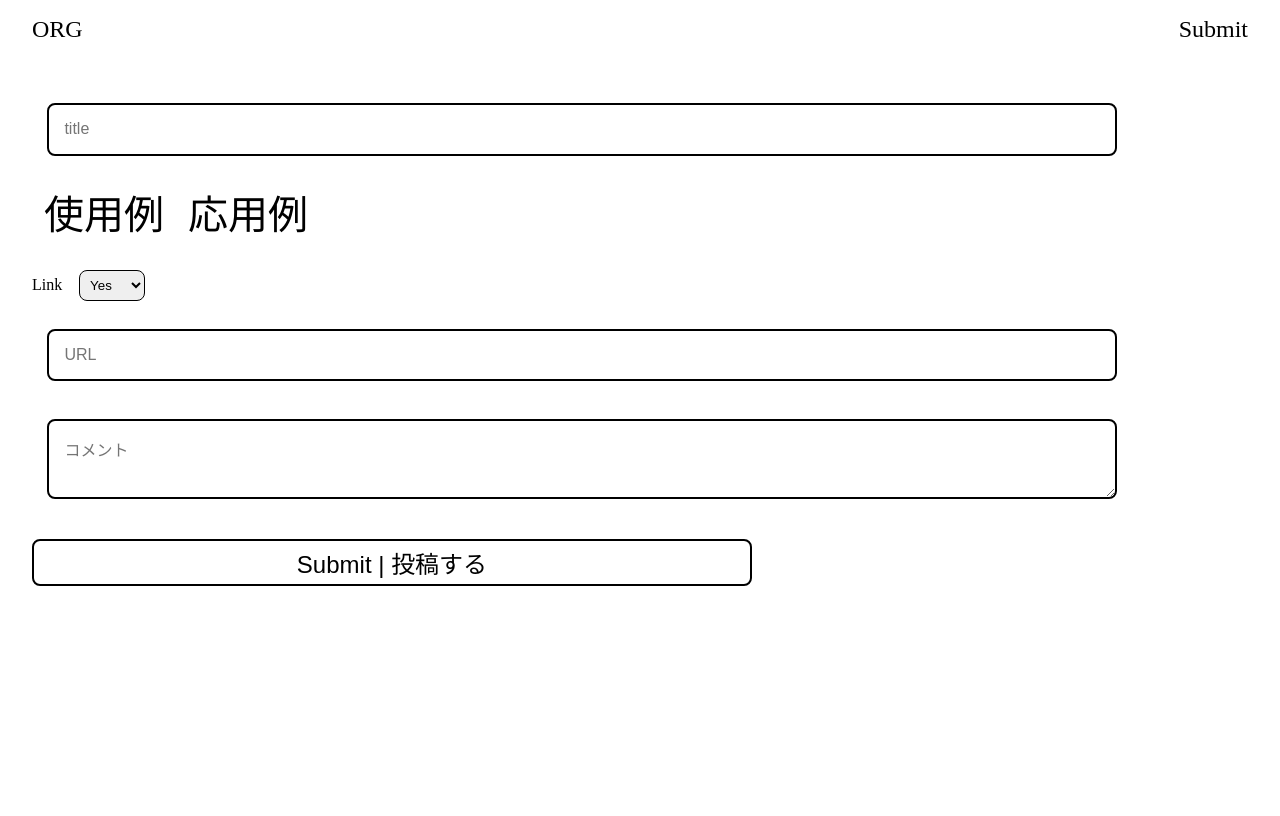
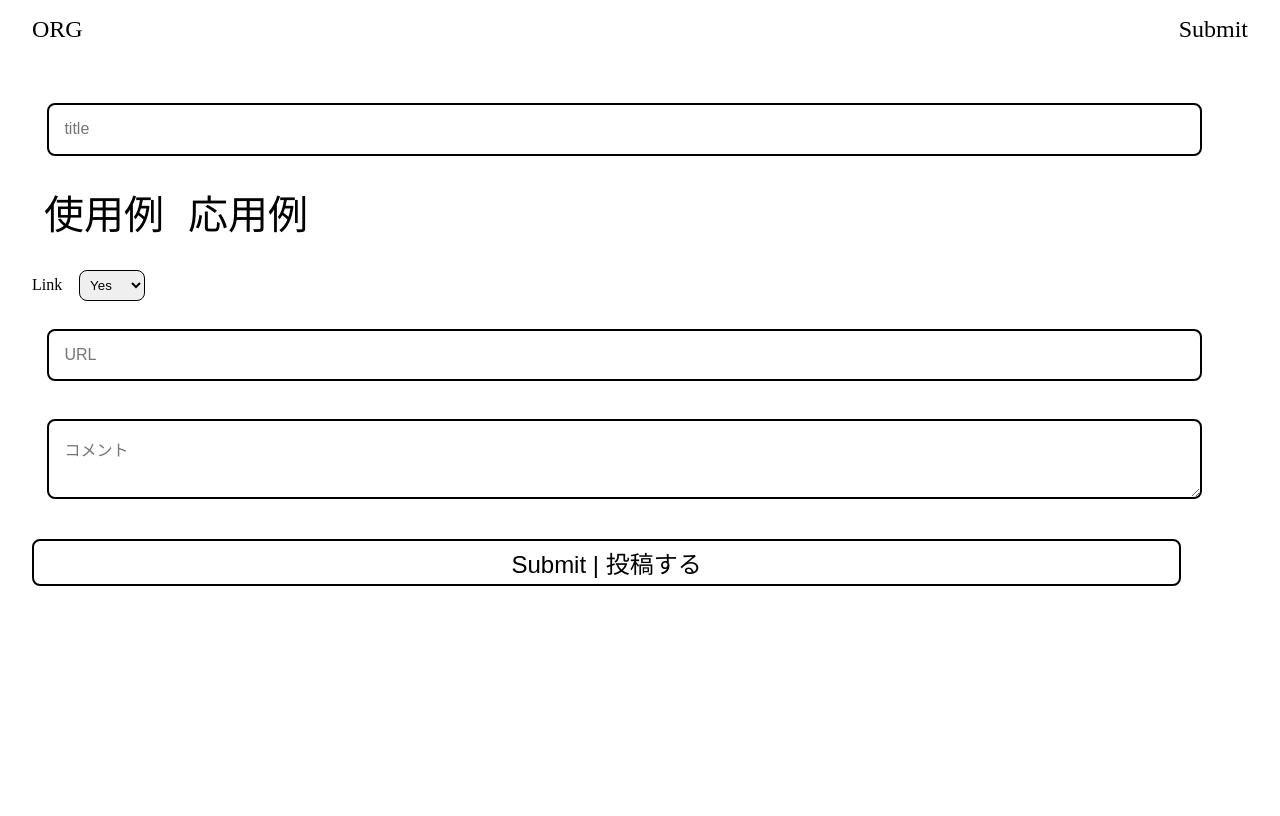
Before and after one commit to pe-hu/index, a PHP site: page /show/submit.php in a window 1280 px wide. Run offline with PHP 8.4, Linux system fonts and the light colour scheme.

Commit message:
Update book.css

```diff
--- a/show/book.css
+++ b/show/book.css
@@ -83,14 +83,14 @@ hr {border:hidden; margin-bottom:5%;}
 }
 #org input[type="text"],
 #org input[type="url"] {
-  width:88%;
+  width:95%;
 }
 #org textarea {
   font-size:1rem;
   border:2px solid;
   border-radius:0.5rem;
   padding:1.25%; margin:1.25%;
-  width:88%; height:5rem;
+  width:95%; height:5rem;
 }
 #org input[type="checkbox"],
 #org input[type="radio"] {
@@ -120,7 +120,6 @@ hr {border:hidden; margin-bottom:5%;}
   border:2px solid #000;
   border-radius:0.5rem;
   width:94.5%;
-  max-width:45rem;
   transition:1s all;
 }
 .reset a:hover,
```
